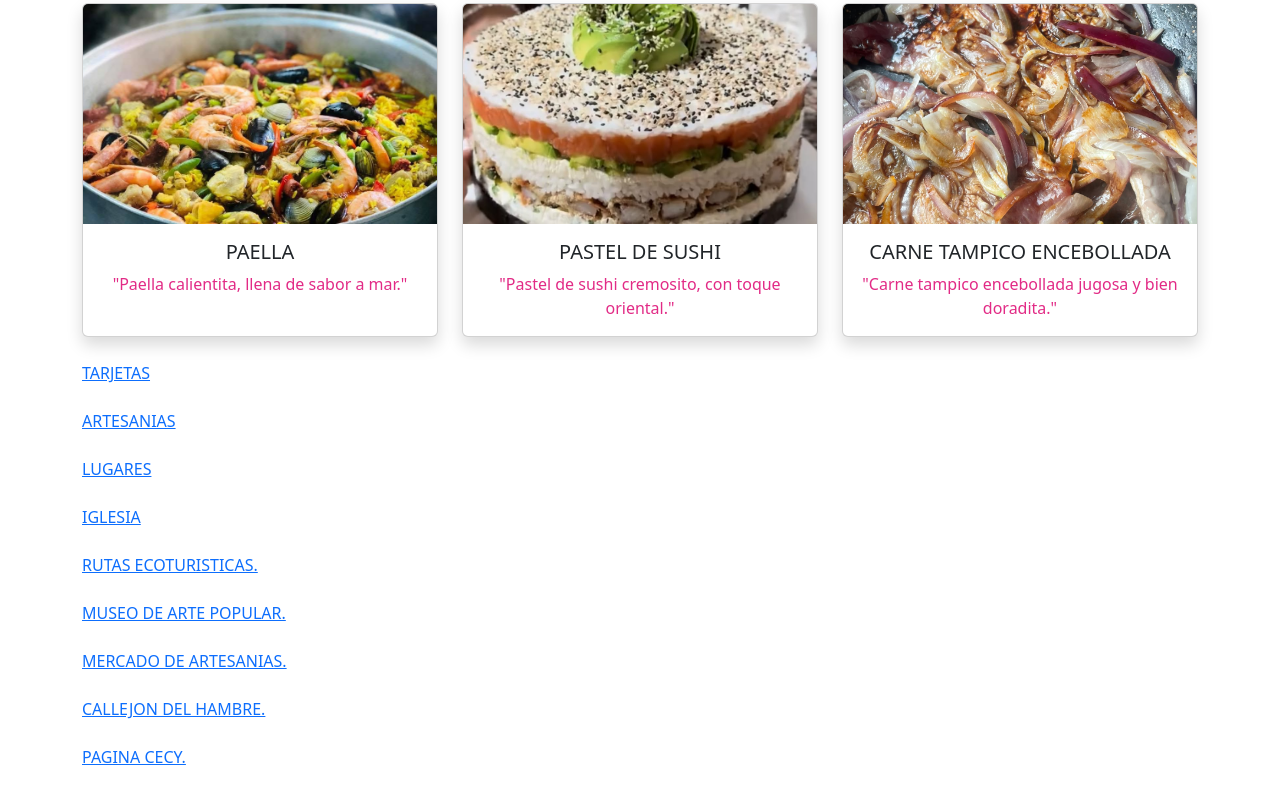
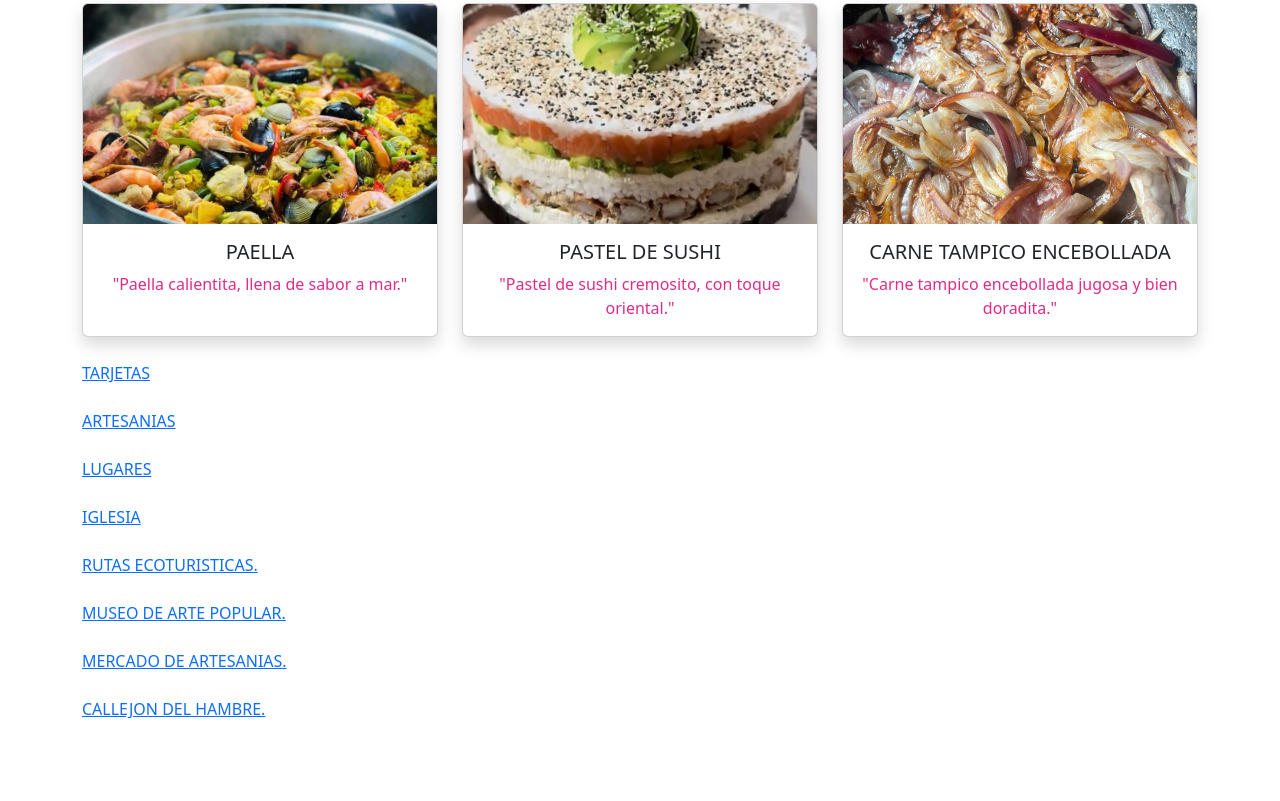
Before and after one commit to aHIme-floRes/WEBSITE-CEcyMagic-Perla, a plain HTML site: page index.html in a window 1280 px wide. Shown: the part 4111-4912 px from the top of the page. After the commit the page ends 4880 px from the top, so only its background shows below. Drawn offline with nearby package versions, Linux system fonts and the light colour scheme.

Commit message:
Remove link to PAGINA CECY in index.html

```diff
--- a/index.html
+++ b/index.html
@@ -578,4 +578,3 @@ CARNE TAMPICO ENCEBOLLADA </h5>
         <A HREF="brisa.html">MUSEO DE ARTE POPULAR.</A>
         <A HREF="noemi.html">MERCADO DE ARTESANIAS.</A>
         <A HREF="wendy.html">CALLEJON DEL HAMBRE.</A>
-                <A HREF="INDEX.HTML">PAGINA CECY.</A>
```
